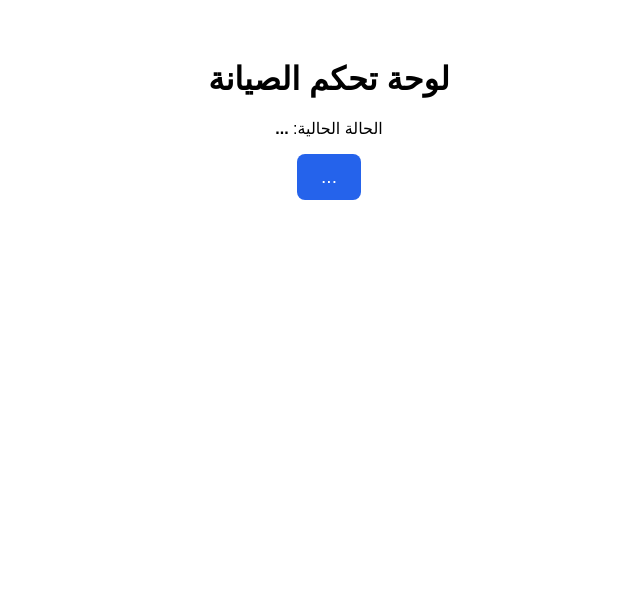
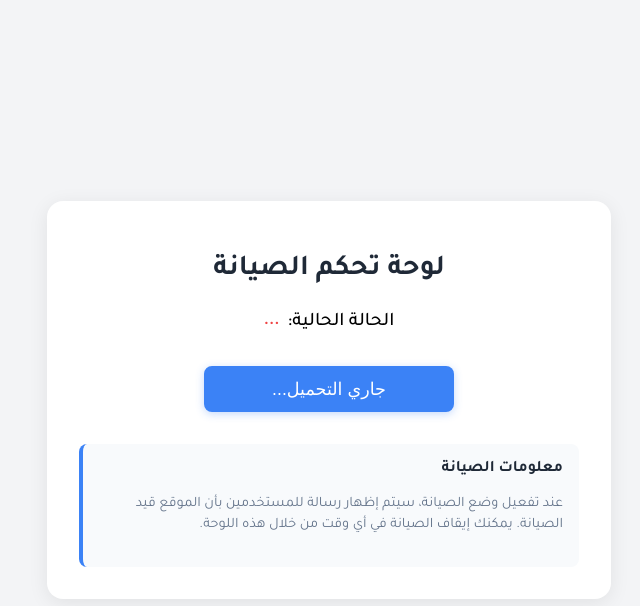
Before and after one commit to HemaTechno/Bclo, a plain HTML site: page System.html in a window 1280 px wide. Shown: the whole page, without its empty margins (311-951 px from the left). Drawn offline with Linux system fonts and the light colour scheme; no server answers.

Commit message:
Update System.html

```diff
--- a/System.html
+++ b/System.html
@@ -2,10 +2,150 @@
 <html lang="ar" dir="rtl">
 <head>
   <meta charset="UTF-8">
-  <title>لوحة التحكم</title>
+  <meta name="viewport" content="width=device-width, initial-scale=1.0">
+  <title>لوحة تحكم الصيانة</title>
+  <link href="https://fonts.googleapis.com/css2?family=Tajawal:wght@400;500;700&display=swap" rel="stylesheet">
+  <style>
+    :root {
+      --primary: #3b82f6;
+      --primary-dark: #2563eb;
+      --danger: #ef4444;
+      --success: #10b981;
+      --light: #f9fafb;
+      --dark: #1f2937;
+    }
+
+    body {
+      font-family: 'Tajawal', sans-serif;
+      background-color: #f3f4f6;
+      margin: 0;
+      padding: 0;
+      min-height: 100vh;
+      display: flex;
+      justify-content: center;
+      align-items: center;
+    }
+
+    .dashboard {
+      background: white;
+      border-radius: 16px;
+      box-shadow: 0 4px 20px rgba(0, 0, 0, 0.08);
+      width: 100%;
+      max-width: 500px;
+      padding: 2rem;
+      text-align: center;
+      margin: 1rem;
+    }
+
+    h1 {
+      color: var(--dark);
+      margin-bottom: 1.5rem;
+      font-size: 1.8rem;
+    }
+
+    .status-container {
+      display: flex;
+      align-items: center;
+      justify-content: center;
+      gap: 0.5rem;
+      margin-bottom: 2rem;
+    }
+
+    .status-text {
+      font-size: 1.2rem;
+      font-weight: 500;
+    }
+
+    .status-active {
+      color: var(--success);
+    }
+
+    .status-inactive {
+      color: var(--danger);
+    }
+
+    .toggle-btn {
+      background-color: var(--primary);
+      color: white;
+      border: none;
+      padding: 0.8rem 1.8rem;
+      font-size: 1.1rem;
+      font-weight: 500;
+      border-radius: 8px;
+      cursor: pointer;
+      transition: all 0.2s ease;
+      box-shadow: 0 2px 8px rgba(59, 130, 246, 0.3);
+      width: 100%;
+      max-width: 250px;
+    }
+
+    .toggle-btn:hover {
+      background-color: var(--primary-dark);
+      transform: translateY(-2px);
+      box-shadow: 0 4px 12px rgba(59, 130, 246, 0.4);
+    }
+
+    .toggle-btn:active {
+      transform: translateY(0);
+    }
+
+    .toggle-btn.maintenance-on {
+      background-color: var(--danger);
+      box-shadow: 0 2px 8px rgba(239, 68, 68, 0.3);
+    }
+
+    .toggle-btn.maintenance-on:hover {
+      background-color: #dc2626;
+      box-shadow: 0 4px 12px rgba(239, 68, 68, 0.4);
+    }
+
+    .info-box {
+      background-color: #f8fafc;
+      border-radius: 8px;
+      padding: 1rem;
+      margin-top: 2rem;
+      border-left: 4px solid var(--primary);
+      text-align: right;
+    }
+
+    .info-title {
+      font-weight: 600;
+      color: var(--dark);
+      margin-bottom: 0.5rem;
+    }
+
+    .info-text {
+      color: #64748b;
+      font-size: 0.9rem;
+      line-height: 1.5;
+    }
+  </style>
+</head>
+<body>
+  <div class="dashboard">
+    <h1>لوحة تحكم الصيانة</h1>
+
+    <div class="status-container">
+      <span class="status-text">الحالة الحالية:</span>
+      <strong id="statusText" class="status-inactive">...</strong>
+    </div>
+
+    <button id="toggleMaintenance" class="toggle-btn">
+      جاري التحميل...
+    </button>
+
+    <div class="info-box">
+      <div class="info-title">معلومات الصيانة</div>
+      <p class="info-text">
+        عند تفعيل وضع الصيانة، سيتم إظهار رسالة للمستخدمين بأن الموقع قيد الصيانة.
+        يمكنك إيقاف الصيانة في أي وقت من خلال هذه اللوحة.
+      </p>
+    </div>
+  </div>
+
   <script type="module">
     import { initializeApp } from "https://www.gstatic.com/firebasejs/10.11.0/firebase-app.js";
-    import { getFirestore, doc, getDoc, updateDoc, setDoc } from "https://www.gstatic.com/firebasejs/10.11.0/firebase-firestore.js";
+    import { getFirestore, doc, getDoc, setDoc } from "https://www.gstatic.com/firebasejs/10.11.0/firebase-firestore.js";
 
     const firebaseConfig = {
       apiKey: "AIzaSyBoPJbx5v6EkOqxOJkbhzHqIJdAByh79Rg",
@@ -19,36 +159,61 @@
 
     const app = initializeApp(firebaseConfig);
     const db = getFirestore(app);
-
     const statusRef = doc(db, "config", "maintenance");
 
     const toggleButton = document.getElementById("toggleMaintenance");
     const statusText = document.getElementById("statusText");
 
     async function checkStatus() {
+      try {
         const docSnap = await getDoc(statusRef);
         if (docSnap.exists()) {
           const data = docSnap.data();
-        statusText.textContent = data.enabled ? "مفعل ✅" : "متوقف ❌";
-        toggleButton.textContent = data.enabled ? "إيقاف الصيانة" : "تشغيل الصيانة";
+          if (data.enabled) {
+            statusText.textContent = "مفعل";
+            statusText.classList.remove("status-inactive");
+            statusText.classList.add("status-active");
+            toggleButton.textContent = "إيقاف الصيانة";
+            toggleButton.classList.add("maintenance-on");
+          } else {
+            statusText.textContent = "متوقف";
+            statusText.classList.remove("status-active");
+            statusText.classList.add("status-inactive");
+            toggleButton.textContent = "تشغيل الصيانة";
+            toggleButton.classList.remove("maintenance-on");
+          }
+        } else {
+          // إذا لم يكن هناك مستند، قم بإنشائه بحالة غير مفعلة
+          await setDoc(statusRef, { enabled: false });
+          checkStatus();
+        }
+      } catch (error) {
+        console.error("Error checking status:", error);
+        statusText.textContent = "خطأ في التحميل";
+        toggleButton.textContent = "حاول مرة أخرى";
+        toggleButton.onclick = () => location.reload();
       }
     }
 
     toggleButton.addEventListener("click", async () => {
+      toggleButton.disabled = true;
+      toggleButton.innerHTML = '<span class="loader"></span> جاري المعالجة...';
+
+      try {
         const docSnap = await getDoc(statusRef);
         const current = docSnap.exists() ? docSnap.data().enabled : false;
         await setDoc(statusRef, { enabled: !current });
-      checkStatus();
+        await checkStatus();
+      } catch (error) {
+        console.error("Error toggling maintenance:", error);
+        alert("حدث خطأ أثناء تحديث الحالة");
+      } finally {
+        toggleButton.disabled = false;
+      }
     });
 
-    checkStatus();
+    // تحميل الحالة عند بدء التشغيل
+    document.addEventListener('DOMContentLoaded', checkStatus);
   </script>
-</head>
-<body style="font-family:'Cairo', sans-serif; text-align:center; margin-top:60px;">
-  <h1>لوحة تحكم الصيانة</h1>
-  <p>الحالة الحالية: <strong id="statusText">...</strong></p>
-  <button id="toggleMaintenance" style="padding: 12px 24px; font-size: 1.2rem; background-color: #2563eb; color: white; border: none; border-radius: 8px; cursor: pointer;">
-    ...
-  </button>
 </body>
 </html>
```
Lines whose indentation alone changed are shown as unchanged.
